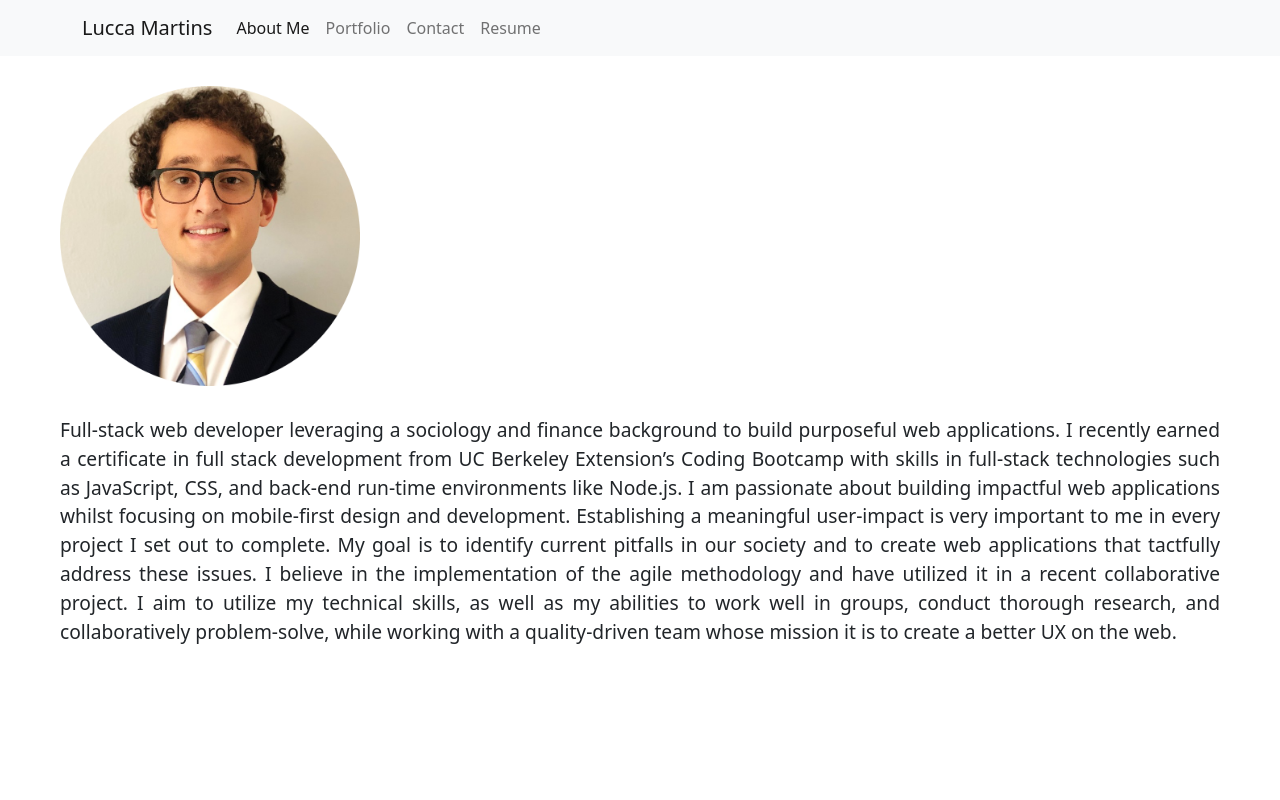
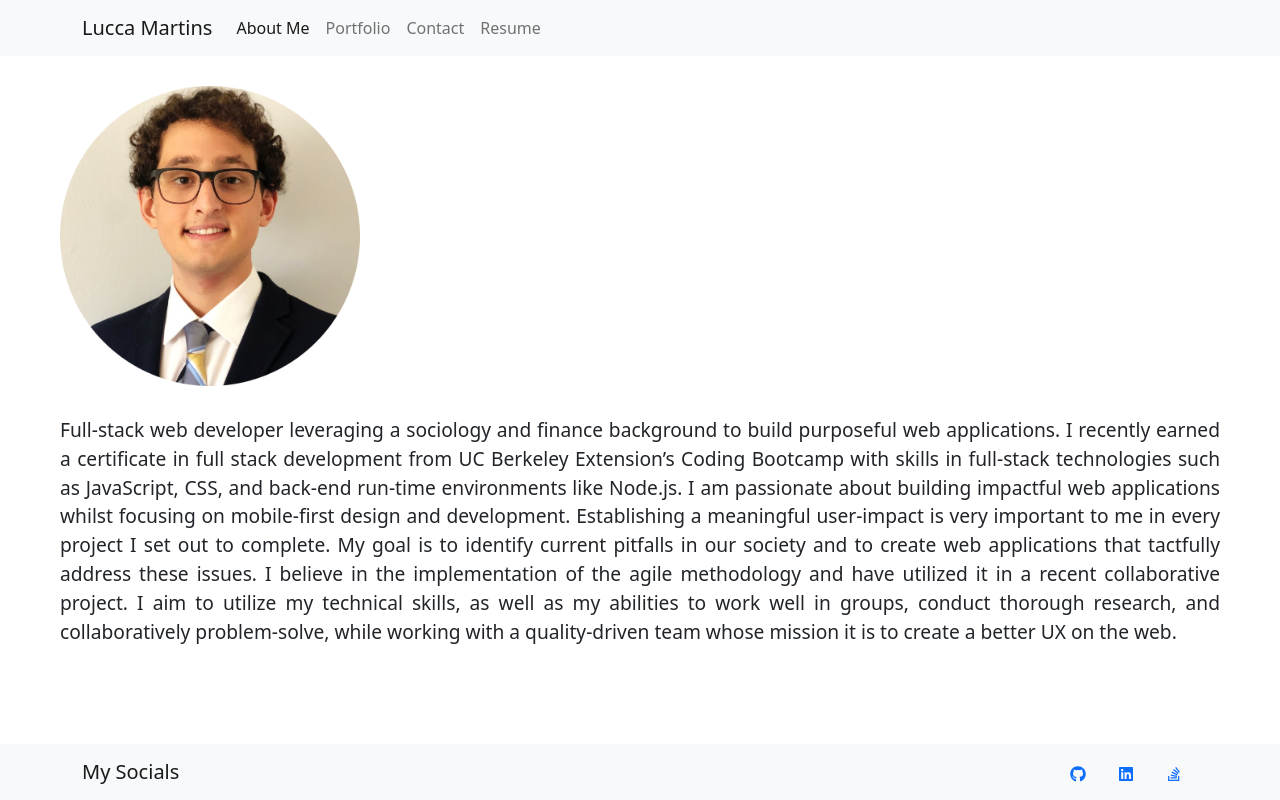
Before and after one commit to luccaloopz/react-portfolio, a React (Create React App) app: page / in a window 1280 px wide. Built offline with nearby package versions, Linux system fonts and the light colour scheme.

Commit message:
added links to my socials on the Footer component

```diff
--- a/package.json
+++ b/package.json
@@ -4,9 +4,6 @@
   "private": true,
   "homepage": "https://luccaloopz.github.io/react-portfolio",
   "dependencies": {
-    "@fortawesome/fontawesome-svg-core": "^6.1.1",
-    "@fortawesome/free-solid-svg-icons": "^6.1.1",
-    "@fortawesome/react-fontawesome": "^0.1.18",
     "@testing-library/jest-dom": "^5.16.4",
     "@testing-library/react": "^13.3.0",
     "@testing-library/user-event": "^13.5.0",
@@ -17,6 +14,7 @@
     "react": "^18.1.0",
     "react-bootstrap": "^2.4.0",
     "react-dom": "^18.1.0",
+    "react-icons": "^4.4.0",
     "react-scripts": "5.0.1",
     "web-vitals": "^2.1.4"
   },
--- a/src/App.js
+++ b/src/App.js
@@ -1,13 +1,13 @@
 import './App.css';
 import React from 'react';
 import Navigation from './components/Navigation';
-// import Footer from './components/Footer';
+import Footer from './components/Footer';
 
 function App() {
   return (
     <div className="react-portfolio">
       <Navigation />
-      {/* <Footer /> */}
+      <Footer />
     </div>
   );
 }
--- a/src/components/Footer.js
+++ b/src/components/Footer.js
@@ -1,19 +1,19 @@
 import React from "react";
-import { Navbar, Container } from "react-bootstrap";
-import { FontAwesomeIcon } from '@fortawesome/react-fontawesome';
-import { faCoffee } from '@fortawesome/free-solid-svg-icons'
+import { Navbar, Container, Nav } from "react-bootstrap";
+import { FaGithub, FaLinkedin, FaStackOverflow } from 'react-icons/fa';
 
 export default function Footer() {
     return (
-        <Navbar fixed="bottom" >
+        <Navbar fixed="bottom" bg="light">
             <Container>
                 <Navbar.Brand>My Socials</Navbar.Brand>
                 <Navbar.Toggle />
                 <Navbar.Collapse className="justify-content-end">
-                <Navbar.Link><FontAwesomeIcon icon={faCoffee} /></Navbar.Link>
+                <Nav.Link href="https://github.com/luccaloopz" target="_blank"><FaGithub /></Nav.Link>
+                <Nav.Link href="https://www.linkedin.com/in/lucca-martins/" target="_blank"><FaLinkedin /></Nav.Link>
+                <Nav.Link href="https://stackoverflow.com/users/17969532/lucca-martins?tab=profile" target="_blank"><FaStackOverflow /></Nav.Link>
                 </Navbar.Collapse>
             </Container>
         </Navbar>
     );
 }
-// this component is not showing up on page and is forcing the navbar to also not show up on page
--- a/src/components/pages/About.js
+++ b/src/components/pages/About.js
@@ -4,7 +4,7 @@ export default function About() {
   return (
     <div style={{ display: "flex", paddingLeft: 60, paddingTop: 30, flexDirection: 'column' }}>
       <img src={process.env.PUBLIC_URL + '/linkedIn-profile-picture-modified.png'} style={{width: 300, height: 300}}/>
-      <p style={{paddingTop: 30, paddingRight: 60, fontSize: 'larger', textAlign: 'justify'}}>
+      <p style={{paddingTop: 30, paddingRight: 60, paddingBottom: 50, fontSize: 'larger', textAlign: 'justify'}}>
       Full-stack web developer leveraging a sociology and finance background to build purposeful web applications. I recently earned a certificate in full stack development from UC Berkeley Extension’s Coding Bootcamp with skills in full-stack technologies such as JavaScript, CSS, and back-end run-time environments like Node.js. I am passionate about building impactful web applications whilst focusing on mobile-first design and development. Establishing a meaningful user-impact is very important to me in every project I set out to complete. My goal is to identify current pitfalls in our society and to create web applications that tactfully address these issues. I believe in the implementation of the agile methodology and have utilized it in a recent collaborative project. I aim to utilize my technical skills, as well as my abilities to work well in groups, conduct thorough research, and collaboratively problem-solve, while working with a quality-driven team whose mission it is to create a better UX on the web.
       </p>
     </div>
--- a/src/components/pages/Contact.js
+++ b/src/components/pages/Contact.js
@@ -1,25 +1,51 @@
-import React from 'react';
+import React, { useState } from 'react';
 import { FloatingLabel, Form, Button, Card } from 'react-bootstrap';
 
 export default function Contact() {
+  // const [validated, setValidated] = useState(false);
+  const [message, setMessage] = useState('');
+
+  // const handleSubmit = (event) => {
+  //   const form = event.currentTarget;
+  //   if (form.checkValidity() === false) {
+  //     event.preventDefault();
+  //     event.stopPropagation();
+  //   }
+
+  //   setValidated(true);
+  // };
+
+  const nameInput = {}
+
+  const handleChange = () => {
+    // setMessage(event.target.value);
+    if (nameInput.value.length === 0) {
+      setMessage('Name must be included')
+    }
+
+  };
+
   return (
-    <Card  style={{display: 'flex', justifyContent: 'center', flexDirection: 'column', marginLeft: '25%', marginRight: '25%', marginTop: '2%', padding: '10px'}} border="dark" bg='light'>
+    // <Form noValidate validated={validated} onSubmit={handleSubmit} >
+      <Card hasValidation style={{display: 'flex', justifyContent: 'center', flexDirection: 'column', marginLeft: '25%', marginRight: '25%', marginTop: '5%', padding: '10px'}} border="dark" bg='light'>
         <Card.Title className="mb-3">Contact Me</Card.Title>
         <FloatingLabel controlId="floatingInput" label="Name" className="mb-3">
-        <Form.Control type="name" placeholder="John Doe"/>
+          <Form.Control type="name" placeholder="John Doe" required/>
         </FloatingLabel>
 
         <FloatingLabel controlId="floatingInput" label="Email address"  className="mb-3">
-        <Form.Control type="email" placeholder="name@example.com" />
+          <Form.Control type="email" placeholder="name@example.com" required />
         </FloatingLabel>
 
         <FloatingLabel controlId="floatingTextarea" label="Message" className="mb-3">
-        <Form.Control as="textarea" placeholder="Leave your message here"/>
+          <Form.Control as="textarea" placeholder="Leave your message here" required />
         </FloatingLabel>
 
         <Form.Group>
             <Button type="submit">Submit</Button>
         </Form.Group>
+        <p style={{paddingTop: 30}} onChange={handleChange}>{message}</p>
       </Card>
+    // </Form>
   )
 }
--- a/src/components/pages/Resume.js
+++ b/src/components/pages/Resume.js
@@ -2,9 +2,9 @@ import React from "react";
 
 export default function Resume() {
     return (
-        <div style={{ display: "flex", paddingLeft: 60, paddingTop: 30, paddingRight: 60, flexDirection: 'column' }}>
+        <div style={{ display: "flex", paddingLeft: 60, paddingTop: 30, flexDirection: 'column' }}>
             <h1>Resume</h1>
-            <a href={process.env.PUBLIC_URL + '/lucca-resume.pdf'} style={{paddingTop: 30, textDecoration: 'none', color: 'black'}} target={'_blank'}>Click here to view my Resume</a>
+            <p style={{paddingTop: 30}}><a href={process.env.PUBLIC_URL + '/lucca-resume.pdf'} target={'_blank'} style={{textDecoration: 'none', color: 'black'}}>Click here to view my Resume</a></p>
             <div style={{fontSize: 'larger', textAlign: 'justify', paddingTop: 30}}>
                 <h4>Front-End Proficiencies</h4>
                 <ul>
```
Also changed, not shown: src/App.css (line endings or trailing spaces), 1 other file (tests, documents, lock files or other folders). Lines whose indentation alone changed are shown as unchanged.
